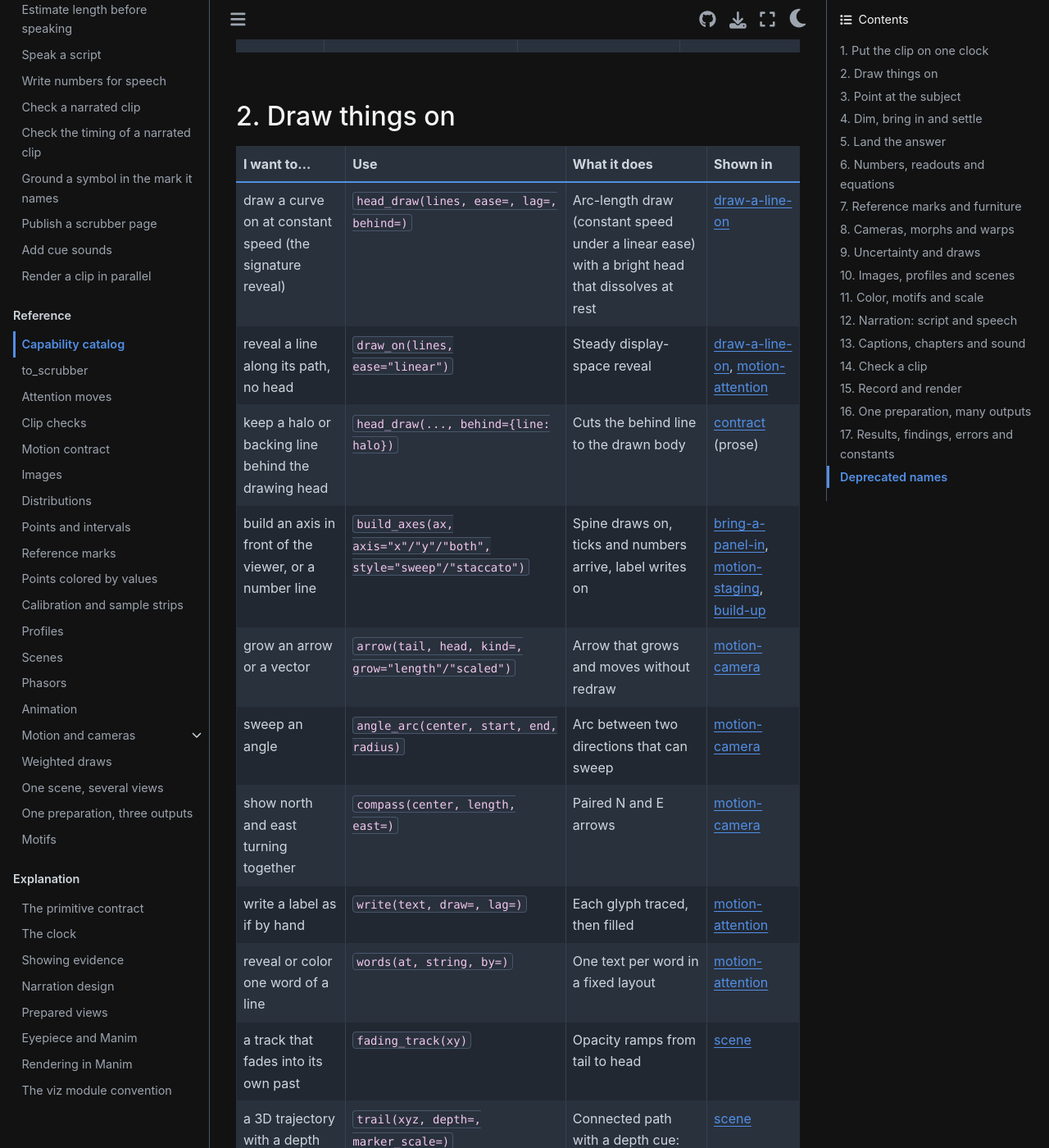
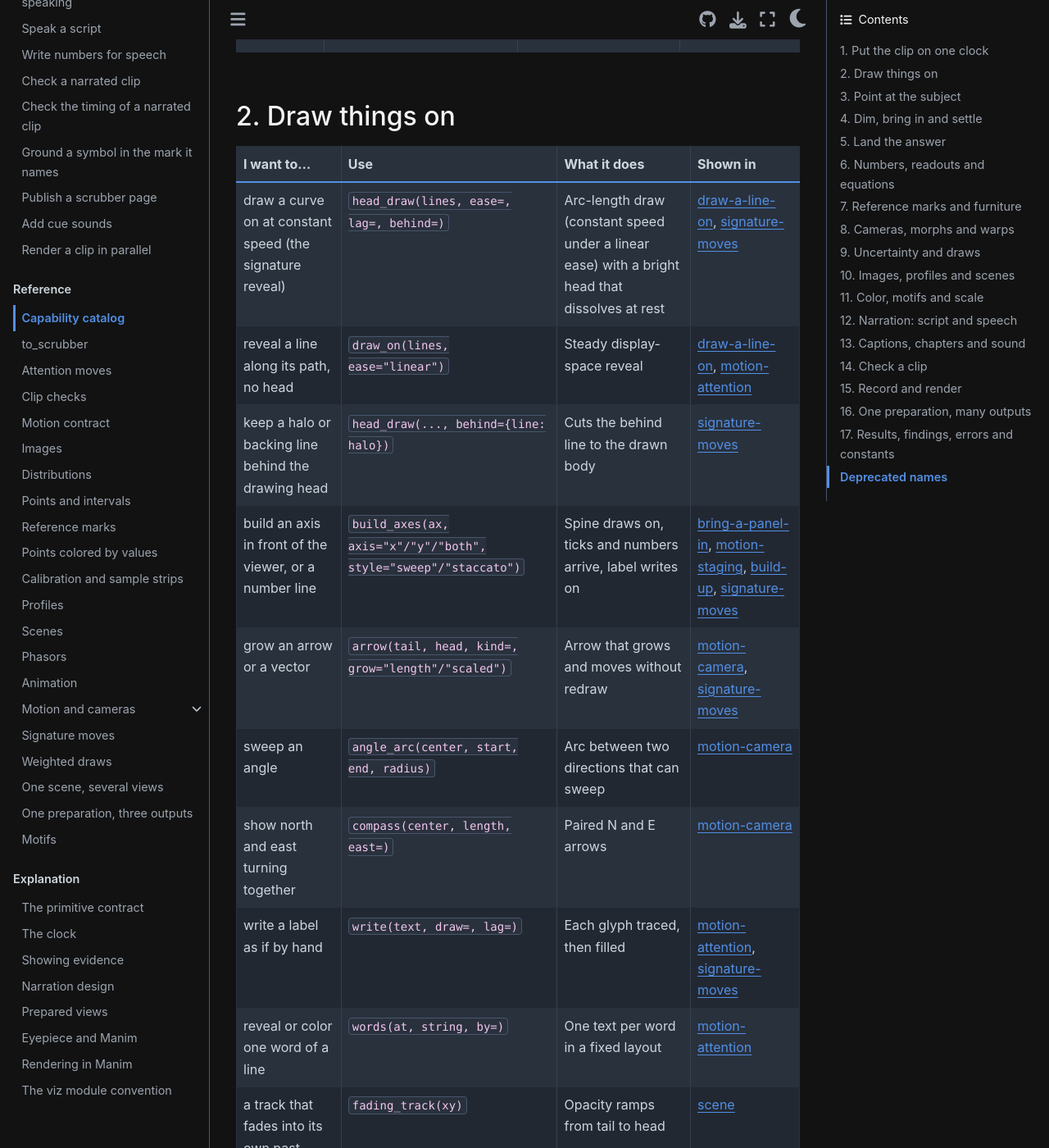
Before and after one commit to CoreySpohn/eyepiece, a Sphinx documentation site: the page built from docs/reference/catalog.md, in a window 1280 px wide and 1400 px high, scrolled down 4797 px. Shown: the whole window at 82% size. Built offline with Sphinx 7.4.7 and the Sphinx Book theme 1.1.4, drawn with Linux system fonts in a browser that asks for light colours; pages that are not in the unit, such as notebooks, are missing from menus; some of the changed text lies outside the part shown.

Commit message:
docs(gallery): demonstrate every signature motion contract

```diff
--- a/docs/reference/catalog.md
+++ b/docs/reference/catalog.md
@@ -55,19 +55,19 @@ is `eyepiece.prepared`. `tl` is a `Timeline`, `plan` is the `Plan` from `tl.at_f
 
 | I want to... | Use | What it does | Shown in |
 |---|---|---|---|
-| draw a curve on at constant speed (the signature reveal) | `head_draw(lines, ease=, lag=, behind=)` | Arc-length draw (constant speed under a linear ease) with a bright head that dissolves at rest | [draw-a-line-on](../how-to/draw-a-line-on.md) |
+| draw a curve on at constant speed (the signature reveal) | `head_draw(lines, ease=, lag=, behind=)` | Arc-length draw (constant speed under a linear ease) with a bright head that dissolves at rest | [draw-a-line-on](../how-to/draw-a-line-on.md), [signature-moves](../gallery/signature-moves.md) |
 | reveal a line along its path, no head | `draw_on(lines, ease="linear")` | Steady display-space reveal | [draw-a-line-on](../how-to/draw-a-line-on.md), [motion-attention](../gallery/motion-attention.md) |
-| keep a halo or backing line behind the drawing head | `head_draw(..., behind={line: halo})` | Cuts the behind line to the drawn body | [contract](../explanation/contract.md) (prose) |
-| build an axis in front of the viewer, or a number line | `build_axes(ax, axis="x"/"y"/"both", style="sweep"/"staccato")` | Spine draws on, ticks and numbers arrive, label writes on | [bring-a-panel-in](../how-to/bring-a-panel-in.md), [motion-staging](../gallery/motion-staging.md), [build-up](../tutorials/build-up.md) |
-| grow an arrow or a vector | `arrow(tail, head, kind=, grow="length"/"scaled")` | Arrow that grows and moves without redraw | [motion-camera](../gallery/motion-camera.md) |
+| keep a halo or backing line behind the drawing head | `head_draw(..., behind={line: halo})` | Cuts the behind line to the drawn body | [signature-moves](../gallery/signature-moves.md) |
+| build an axis in front of the viewer, or a number line | `build_axes(ax, axis="x"/"y"/"both", style="sweep"/"staccato")` | Spine draws on, ticks and numbers arrive, label writes on | [bring-a-panel-in](../how-to/bring-a-panel-in.md), [motion-staging](../gallery/motion-staging.md), [build-up](../tutorials/build-up.md), [signature-moves](../gallery/signature-moves.md) |
+| grow an arrow or a vector | `arrow(tail, head, kind=, grow="length"/"scaled")` | Arrow that grows and moves without redraw | [motion-camera](../gallery/motion-camera.md), [signature-moves](../gallery/signature-moves.md) |
 | sweep an angle | `angle_arc(center, start, end, radius)` | Arc between two directions that can sweep | [motion-camera](../gallery/motion-camera.md) |
 | show north and east turning together | `compass(center, length, east=)` | Paired N and E arrows | [motion-camera](../gallery/motion-camera.md) |
-| write a label as if by hand | `write(text, draw=, lag=)` | Each glyph traced, then filled | [motion-attention](../gallery/motion-attention.md) |
+| write a label as if by hand | `write(text, draw=, lag=)` | Each glyph traced, then filled | [motion-attention](../gallery/motion-attention.md), [signature-moves](../gallery/signature-moves.md) |
 | reveal or color one word of a line | `words(at, string, by=)` | One text per word in a fixed layout | [motion-attention](../gallery/motion-attention.md) |
 | a track that fades into its own past | `fading_track(xy)` | Opacity ramps from tail to head | [scene](../gallery/scene.md) |
 | a 3D trajectory with a depth cue | `trail(xyz, depth=, marker_scale=)` | Connected path with a depth cue: the far side dashed, or markers sized by depth | [scene](../gallery/scene.md) |
 | a fan of candidate tracks by weight | `sky_fan(tracks, weights=)` | Tracks faded by weight | [scene](../gallery/scene.md) |
-| an image that develops from its photons | `arrivals(rate, exposure, seed=)`, `photons(arrivals)` | Seeded Poisson arrivals; newest photons flash | [motion-clock](../gallery/motion-clock.md) |
+| an image that develops from its photons | `arrivals(rate, exposure, seed=)`, `photons(arrivals)` | Seeded Poisson arrivals; newest photons flash | [motion-clock](../gallery/motion-clock.md), [signature-moves](../gallery/signature-moves.md) |
 | a histogram that fills as samples arrive | `hist_fill(values, ymax=, law=)` | Fills on a pinned scale | [stats](../gallery/stats.md) |
 
 ## 3. Point at the subject
@@ -75,9 +75,9 @@ is `eyepiece.prepared`. `tl` is a `Timeline`, `plan` is the `Plan` from `tl.at_f
 | I want to... | Use | What it does | Shown in |
 |---|---|---|---|
 | light the thing the narration names | `indicate(artists, scale=, strength=, shape=)`, placed by `tl.indicate(target)` | Swells and tints toward the text ink, then returns exactly | [motion-attention](../gallery/motion-attention.md), [bind-a-move-to-a-knob](../how-to/bind-a-move-to-a-knob.md) |
-| a plateau pulse (emphasis held at its peak) | `indicate(..., shape="plateau")` | Up 35%, hold 30%, down 35% | [contract](../explanation/contract.md) (prose) |
+| a plateau pulse (emphasis held at its peak) | `indicate(..., shape="plateau")` | Up 35%, hold 30%, down 35% | [signature-moves](../gallery/signature-moves.md) |
 | outline a thing, then let it go | `circumscribe(target, shape=, style="trace")`, placed by `tl.circumscribe(target)` | Outline draws on, then fades | [motion-attention](../gallery/motion-attention.md) (`circumscribe`), [motion-clock](../gallery/motion-clock.md) (`tl.circumscribe`) |
-| pass a comet around a thing | `circumscribe(target, style="flash")` | A tapered comet runs once around the outline | [contract](../explanation/contract.md) (prose) |
+| pass a comet around a thing | `circumscribe(target, style="flash")` | A tapered comet runs once around the outline | [signature-moves](../gallery/signature-moves.md) |
 | put a no-hue cue behind the subject | `MotifSet.default()["cue"].patch_kw()` on a patch you draw | Text-ink band, ring or underlay behind the subject | [motifs](../gallery/motifs.md) (no function; hand-built patch) |
 | a short caption beside the thing it names | `callout(target, text, side=, rise_pt=)` | Caption with an optional leader, rising into place | [motion-attention](../gallery/motion-attention.md) |
 | a leader from a text to its mark | `leader(text, target)` | Leader line that obeys the connector rules | [attention-moves](../reference/attention-moves.md) (prose) |
@@ -96,7 +96,7 @@ is `eyepiece.prepared`. `tl` is a `Timeline`, `plan` is the `Plan` from `tl.at_f
 | dim everything but the current subject | `Stage(groups, dim=)`, `stage.set(shown=, dimmed=)` | Groups set to shown, dimmed or absent | [motion-staging](../gallery/motion-staging.md), [bring-a-panel-in](../how-to/bring-a-panel-in.md) |
 | set some groups' presence and contrast, leave the rest | `stage.weigh(levels, ease=)` | Absolute levels per named group | [bring-a-panel-in](../how-to/bring-a-panel-in.md), [build-up](../tutorials/build-up.md) |
 | settle the scene by presence | `stage.weigh(levels)` | Arrival by opacity, no motion, driven by an entry knob such as one `tl.enter` or `tl.run` writes | [build-up](../tutorials/build-up.md) |
-| a label that arrives attached to its mark | `stage.weigh(levels, lift_pt=)` | Labels drift up at most 10 px as they fade in | [contract](../explanation/contract.md) (prose) |
+| a label that arrives attached to its mark | `stage.weigh(levels, lift_pt=)` | Labels drift up at most 10 px as they fade in | [signature-moves](../gallery/signature-moves.md) |
 | return every group to how it was drawn | `stage.rest()`, `stage.state()` | Rest state; the levels of a state | [bring-a-panel-in](../how-to/bring-a-panel-in.md) (`rest`); `state` API reference |
 | fade artists toward the background, or by opacity | `fade(target, level, by="color"/"alpha")`, `blend(color, level)` | Contrast blend (or opacity) that works in both modes | [scene](../gallery/scene.md), [motion-clock](../gallery/motion-clock.md) |
 | collect the artists a block adds | `capture(container)` | Context manager listing new artists | [scene](../gallery/scene.md) |
@@ -107,21 +107,21 @@ is `eyepiece.prepared`. `tl` is a `Timeline`, `plan` is the `Plan` from `tl.at_f
 
 | I want to... | Use | What it does | Shown in |
 |---|---|---|---|
-| land a composite in one beat (the click) | `click(lines, dot=, readout=, ruler=, swell=1.55)`, placed by `tl.click(target)` | 0.6 s: ink swells on a plateau, end dot grows, number sets bold, ruler recedes; 1.5 s hold after | [land-an-answer](../how-to/land-an-answer.md) |
+| land a composite in one beat (the click) | `click(lines, dot=, readout=, ruler=, swell=1.55)`, placed by `tl.click(target)` | 0.6 s: ink swells on a plateau, end dot grows, number sets bold, ruler recedes; 1.5 s hold after | [land-an-answer](../how-to/land-an-answer.md), [signature-moves](../gallery/signature-moves.md) |
 | a chime at the click | `nr.click_sting(t_end, duration_s=)` | Two-note sting ending with the swell | [add-cue-sounds](../how-to/add-cue-sounds.md) (prose) |
 
 ## 6. Numbers, readouts and equations
 
 | I want to... | Use | What it does | Shown in |
 |---|---|---|---|
-| a readout that ticks with a mark | `ruler_readout(head, readout=, value=, ruler=, ruler_to=)` | One knob drives the head, a ruler and a counter read off the tip | [land-an-answer](../how-to/land-an-answer.md) |
+| a readout that ticks with a mark | `ruler_readout(head, readout=, value=, ruler=, ruler_to=)` | One knob drives the head, a ruler and a counter read off the tip | [land-an-answer](../how-to/land-an-answer.md), [signature-moves](../gallery/signature-moves.md) |
 | a number that counts without jitter | `readout(at, value, fmt=, digits=, signed=)` | Fixed digit slots; `set` chains the next value | [motion-clock](../gallery/motion-clock.md) |
 | a dimension arrow with a label | `ruler(ax, p0, p1, text)` | Dimension arrow with a backed label | [images](../gallery/images.md) |
 | label an exposure time on a log clock | `exposure_text(seconds)` | `2.8 h`, `11.6 d` | [motion-clock](../gallery/motion-clock.md) |
 | read counts and S/N off a photon image | `aperture_counts(mark, aperture, leak=)` | Numbers read from the drawn pixels | [motion-clock](../gallery/motion-clock.md) |
 | lay an equation out as separate terms | `term_row(at, terms)` | One text per term, each a target | [motion-attention](../gallery/motion-attention.md) |
-| an equation as glyph outlines with named terms | `equation(at, tex, fontsize=, colors=)` | Glyph groups per term; `update(reveal="write")` | [motion-equations](../gallery/motion-equations.md), [ground-a-symbol](../how-to/ground-a-symbol.md) |
-| carry one equation into another | `transform(eq_a, eq_b, key_map=, fade_toward=)` | Glyph-by-glyph transform | [motion-equations](../gallery/motion-equations.md) |
+| an equation as glyph outlines with named terms | `equation(at, tex, fontsize=, colors=)` | Glyph groups per term; `update(reveal="write")` | [motion-equations](../gallery/motion-equations.md), [ground-a-symbol](../how-to/ground-a-symbol.md), [signature-moves](../gallery/signature-moves.md) |
+| carry one equation into another | `transform(eq_a, eq_b, key_map=, fade_toward=)` | Glyph-by-glyph transform | [motion-equations](../gallery/motion-equations.md), [signature-moves](../gallery/signature-moves.md) |
 
 ## 7. Reference marks and furniture
 
@@ -154,8 +154,8 @@ is `eyepiece.prepared`. `tl` is a `Timeline`, `plan` is the `Plan` from `tl.at_f
 
 | I want to... | Use | What it does | Shown in |
 |---|---|---|---|
-| show a posterior as weighted draws | `weighted_draws(points, weights, encode="area"/"alpha", resample=)` | True-scale weights; optional resampling beat | [weighted-draws](../gallery/weighted-draws.md) |
-| play draws one at a time with ghosts and a tally | `hop(draws, rate=, ghosts=, tally=)` | Steady draw rate, aging ghosts, running tally | [motion-clock](../gallery/motion-clock.md) |
+| show a posterior as weighted draws | `weighted_draws(points, weights, encode="area"/"alpha", resample=)` | True-scale weights; optional resampling beat | [weighted-draws](../gallery/weighted-draws.md), [signature-moves](../gallery/signature-moves.md) |
+| play draws one at a time with ghosts and a tally | `hop(draws, rate=, ghosts=, tally=)` | Steady draw rate, aging ghosts, running tally | [motion-clock](../gallery/motion-clock.md), [signature-moves](../gallery/signature-moves.md) |
 | samples converging on a reference | `convergence(values, refs=, running=)` | Samples beside a running mean or sum | [stats](../gallery/stats.md) |
 | a triangle plot | `corner`, `corner_overlay` | 1D and 2D marginals | [stats](../gallery/stats.md) |
 | a covariance ellipse | `cov_ellipse(mean2, cov22, n_sigma=)` | n-sigma ellipse | [stats](../gallery/stats.md) |
```
Also changed, not shown: docs/explanation/contract.md (+3 -1 lines), docs/gallery/signature-moves.md (added, +324 -0 lines), docs/index.md (+2 -0 lines).
